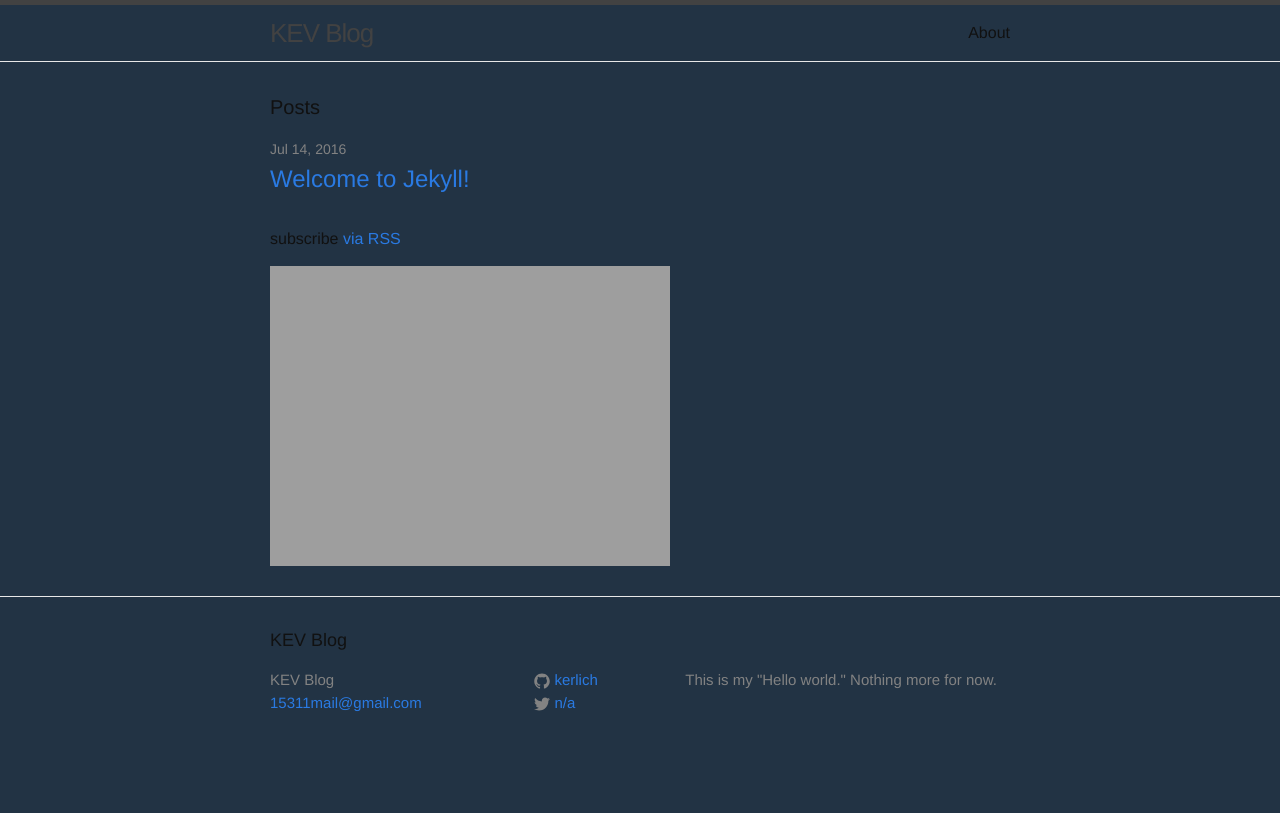
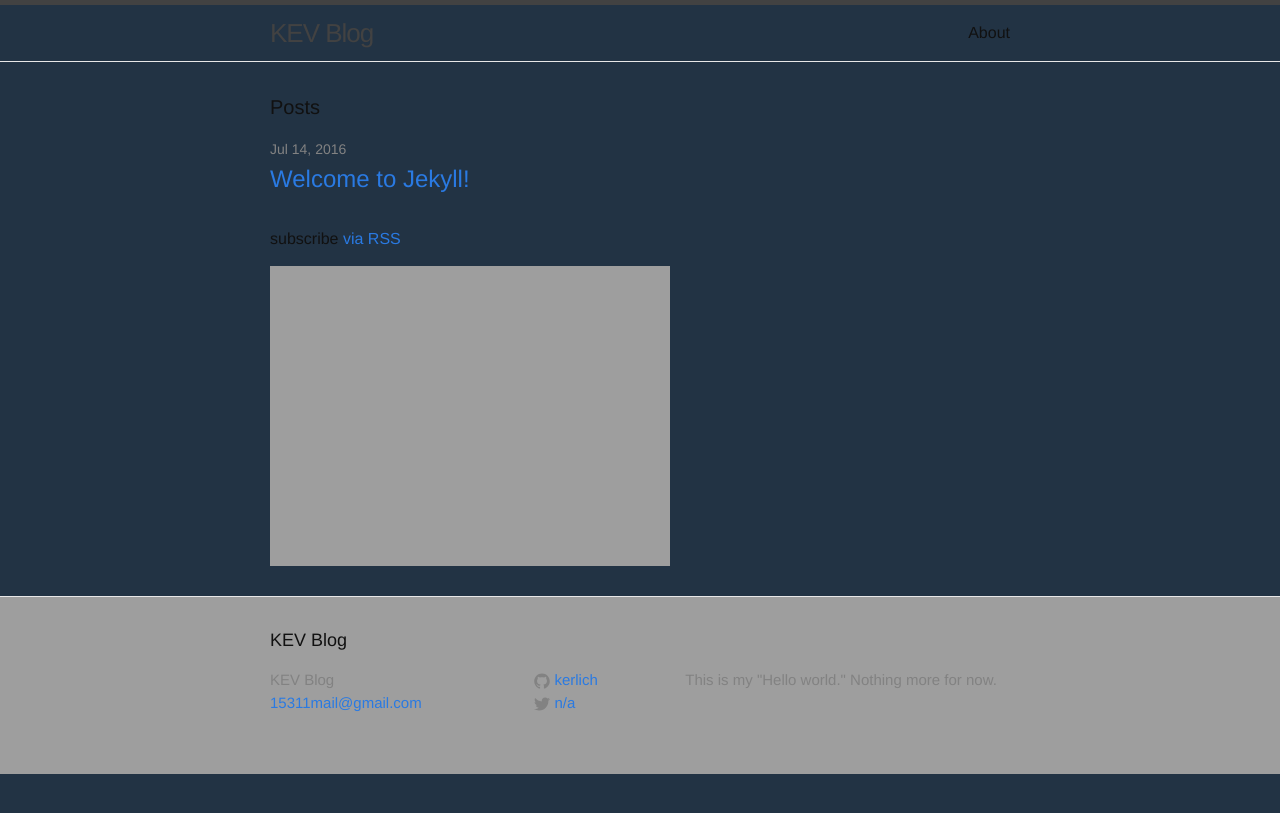
Before and after one commit to kerlich/kerlich.github.io, a Jekyll site: the page built from index.html, in a window 1280 px wide. Shown: the top 813 px of the page. Built offline with Jekyll 4.4.1, drawn with Linux system fonts in a browser that asks for light colours.

Commit message:
Update _layout.scss

```diff
--- a/_sass/_layout.scss
+++ b/_sass/_layout.scss
@@ -98,6 +98,8 @@
  * Site footer
  */
 .site-footer {
+    background-image: url("https://kerlich.github.io/img_0643 (1).jpg");
+    background-size: cover;
     border-top: 1px solid $grey-color-light;
     padding: $spacing-unit 0;
 }
```
